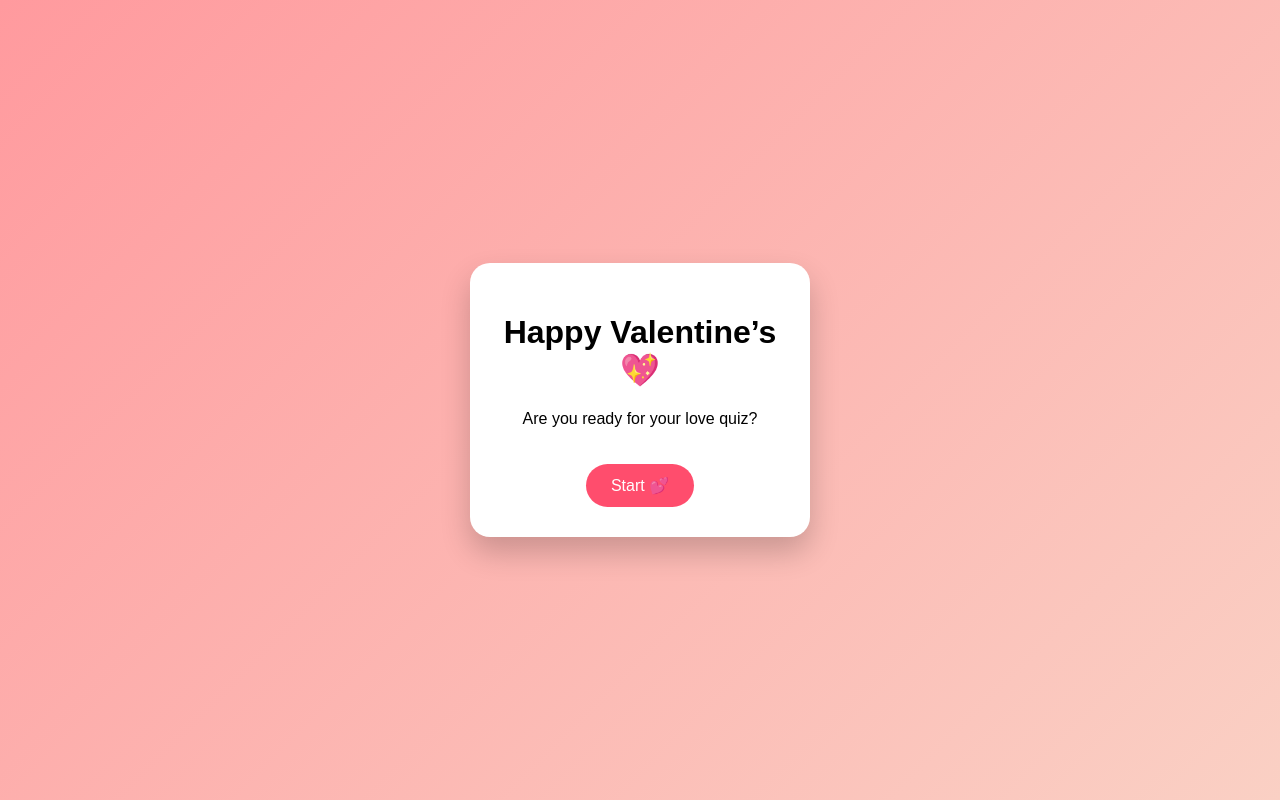
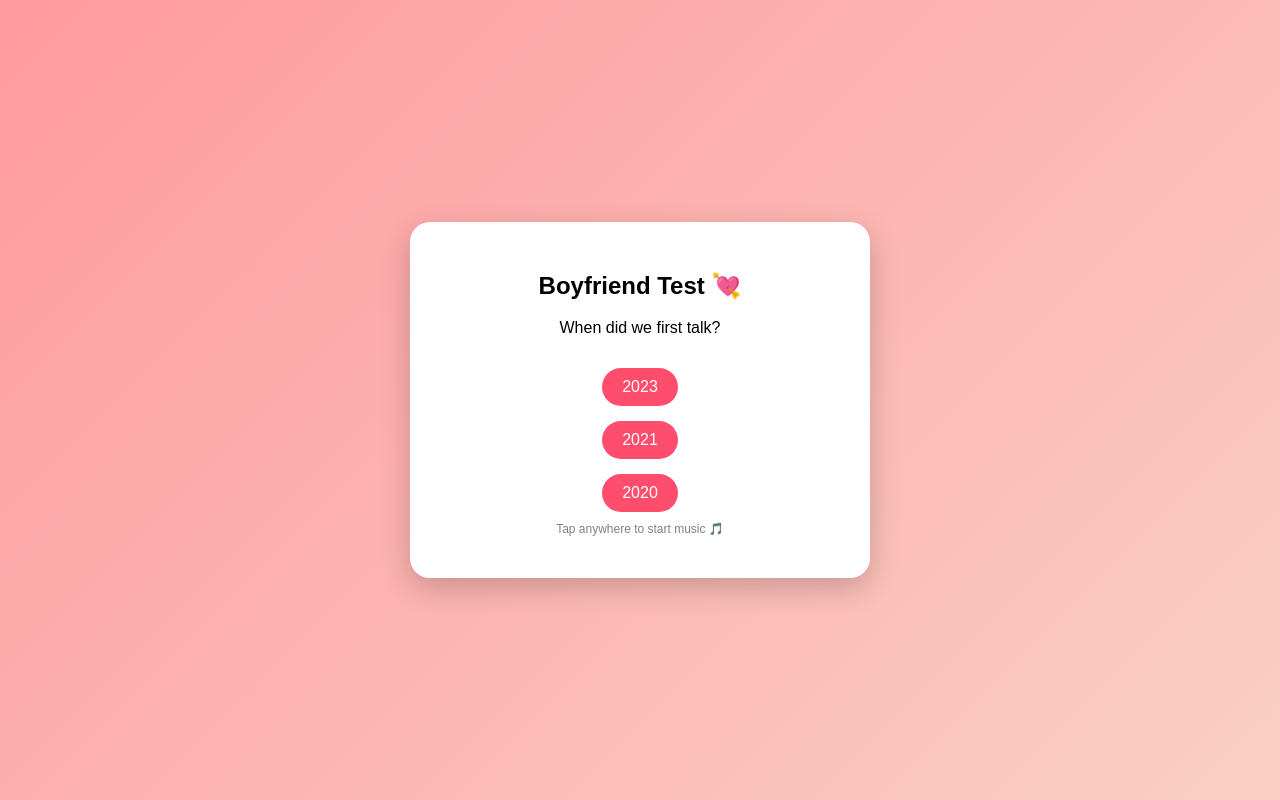
Before and after one commit to agr-nfg/lovely-av, a plain HTML site: page index.html in a window 1280 px wide. Drawn offline with Linux system fonts and the light colour scheme.

Commit message:
Update index.html

```diff
--- a/index.html
+++ b/index.html
@@ -1,56 +1,80 @@
 <!DOCTYPE html>
-<html lang="en">
+<html>
 <head>
-  <meta charset="UTF-8">
-  <title>Happy Valentine 💖</title>
+  <title>Boyfriend Test 💖</title>
   <style>
     body {
       margin: 0;
-      height: 100vh;
+      font-family: 'Arial', sans-serif;
+      background: linear-gradient(135deg, #ff9a9e, #fad0c4);
       display: flex;
       justify-content: center;
       align-items: center;
-      background: linear-gradient(135deg, #ff9a9e, #fad0c4);
-      font-family: Arial, sans-serif;
+      height: 100vh;
+      text-align: center;
     }
-
-    .card {
+    .box {
       background: white;
       padding: 30px;
       border-radius: 20px;
-      text-align: center;
-      width: 280px;
-      box-shadow: 0 15px 30px rgba(0,0,0,0.2);
+      width: 90%;
+      max-width: 400px;
+      box-shadow: 0 10px 30px rgba(0,0,0,0.2);
     }
-
     button {
-      margin-top: 20px;
-      padding: 12px 25px;
+      margin-top: 15px;
+      padding: 10px 20px;
       border: none;
-      border-radius: 25px;
+      border-radius: 20px;
       background: #ff4d6d;
       color: white;
       font-size: 16px;
     }
+    .tap {
+      font-size: 12px;
+      color: gray;
+      margin-top: 10px;
+    }
   </style>
 </head>
-<body>
+<body onclick="startMusic()">
 
-<div class="card">
-  <h1>Happy Valentine’s 💖</h1>
-  <p>Are you ready for your love quiz?</p>
-  <button onclick="startLove()">Start 💕</button>
-</div>
-
-<audio id="bg-music" loop>
+<audio id="music" loop>
   <source src="song.m4a" type="audio/mp4">
 </audio>
 
+<div class="box">
+  <h2>Boyfriend Test 💘</h2>
+  <p>When did we first talk?</p>
+
+  <button onclick="correct()">2023</button><br>
+  <button onclick="wrong()">2021</button><br>
+  <button onclick="wrong()">2020</button>
+
+  <p class="tap">Tap anywhere to start music 🎵</p>
+</div>
+
 <script>
-function startLove() {
-  localStorage.setItem("musicAllowed", "yes");
-  document.getElementById("bg-music").play();
-  window.location.href = "quiz.html";
+let started = false;
+let score = 0;
+
+function startMusic() {
+  if (!started) {
+    const music = document.getElementById("music");
+    music.play();
+    localStorage.setItem("music", "on");
+    started = true;
+  }
+}
+
+function correct() {
+  score += 100;
+  localStorage.setItem("score", score);
+  window.location.href = "result.html";
+}
+
+function wrong() {
+  alert("Wrong 😤 try again!");
 }
 </script>
 
```
